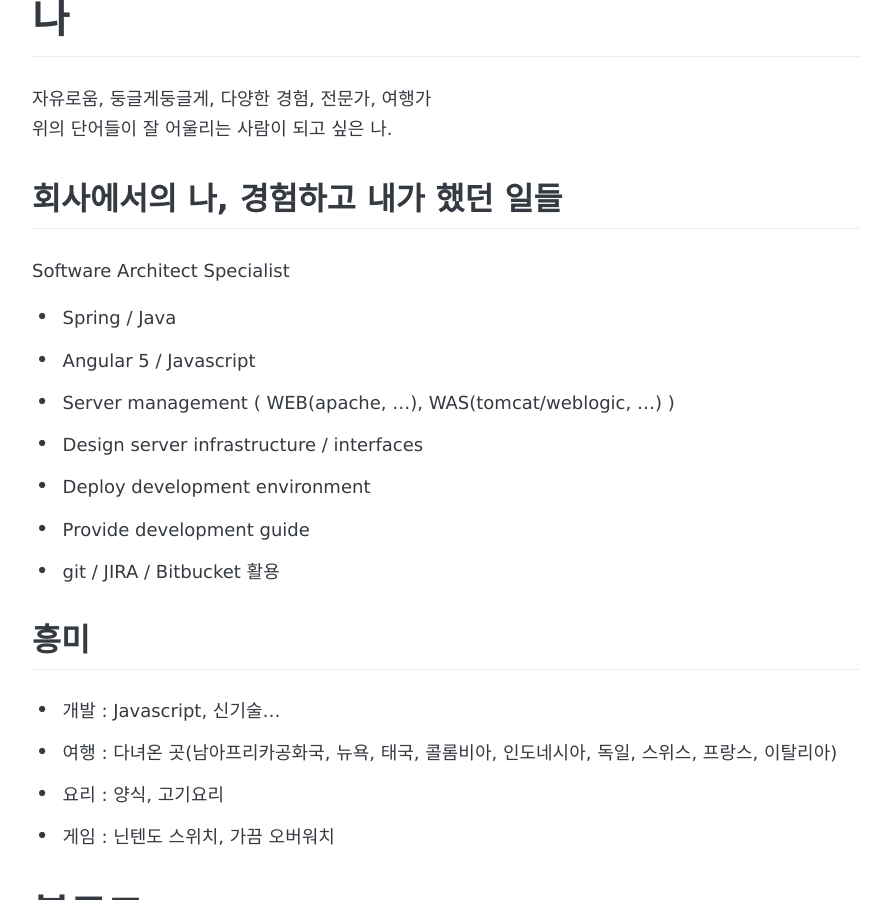
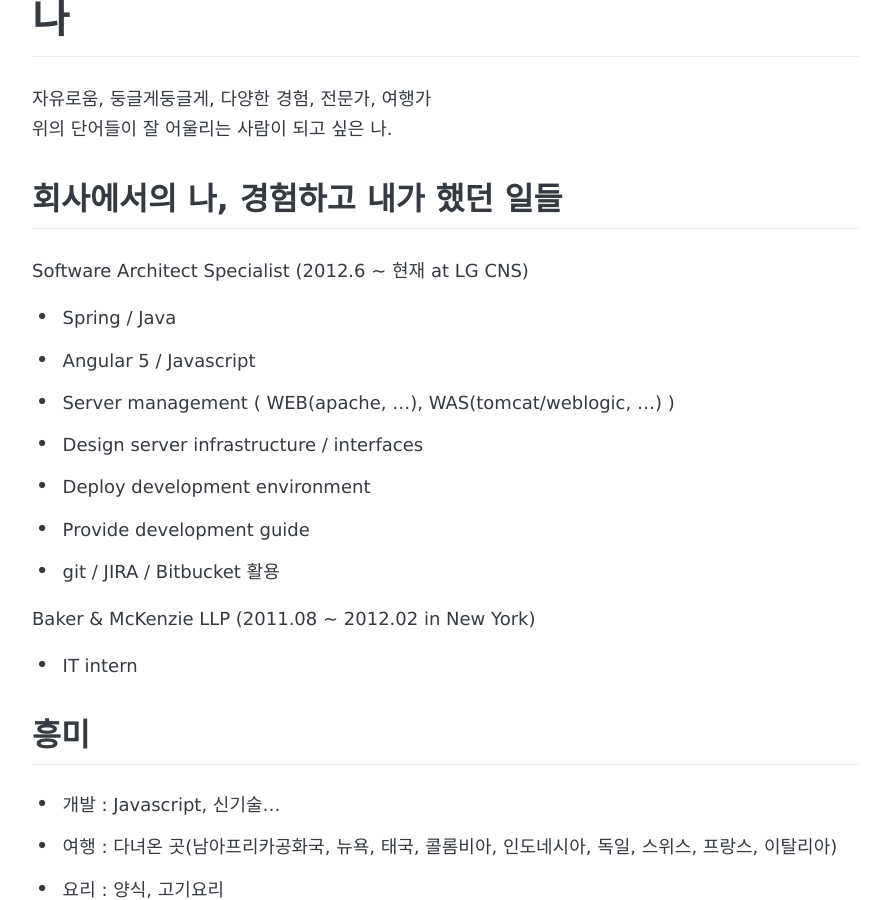
Before and after one commit to SmileBin/SmileBin.github.io, a Jekyll site: the page built from about.md, in a window 1280 px wide and 900 px high, scrolled down 227 px. Shown: the whole window, without its empty margins (194-1085 px from the left). Built offline with Jekyll 4.4.1, drawn with Linux system fonts in a browser that asks for light colours; some web fonts are replaced.

Commit message:
update detail info about

```diff
--- a/about.md
+++ b/about.md
@@ -8,7 +8,7 @@ permalink: /about/
 위의 단어들이 잘 어울리는 사람이 되고 싶은 나.
 
 ## 회사에서의 나, 경험하고 내가 했던 일들
-Software Architect Specialist
+Software Architect Specialist (2012.6 ~ 현재 at LG CNS)
 - Spring / Java
 - Angular 5 / Javascript
 - Server management ( WEB(apache, ...), WAS(tomcat/weblogic, ...) )
@@ -16,6 +16,9 @@ Software Architect Specialist
 - Deploy development environment
 - Provide development guide
 - git / JIRA / Bitbucket 활용
+
+Baker & McKenzie LLP (2011.08 ~ 2012.02 in New York)
+- IT intern
 
 ## 흥미
  - 개발 : Javascript, 신기술...
```
